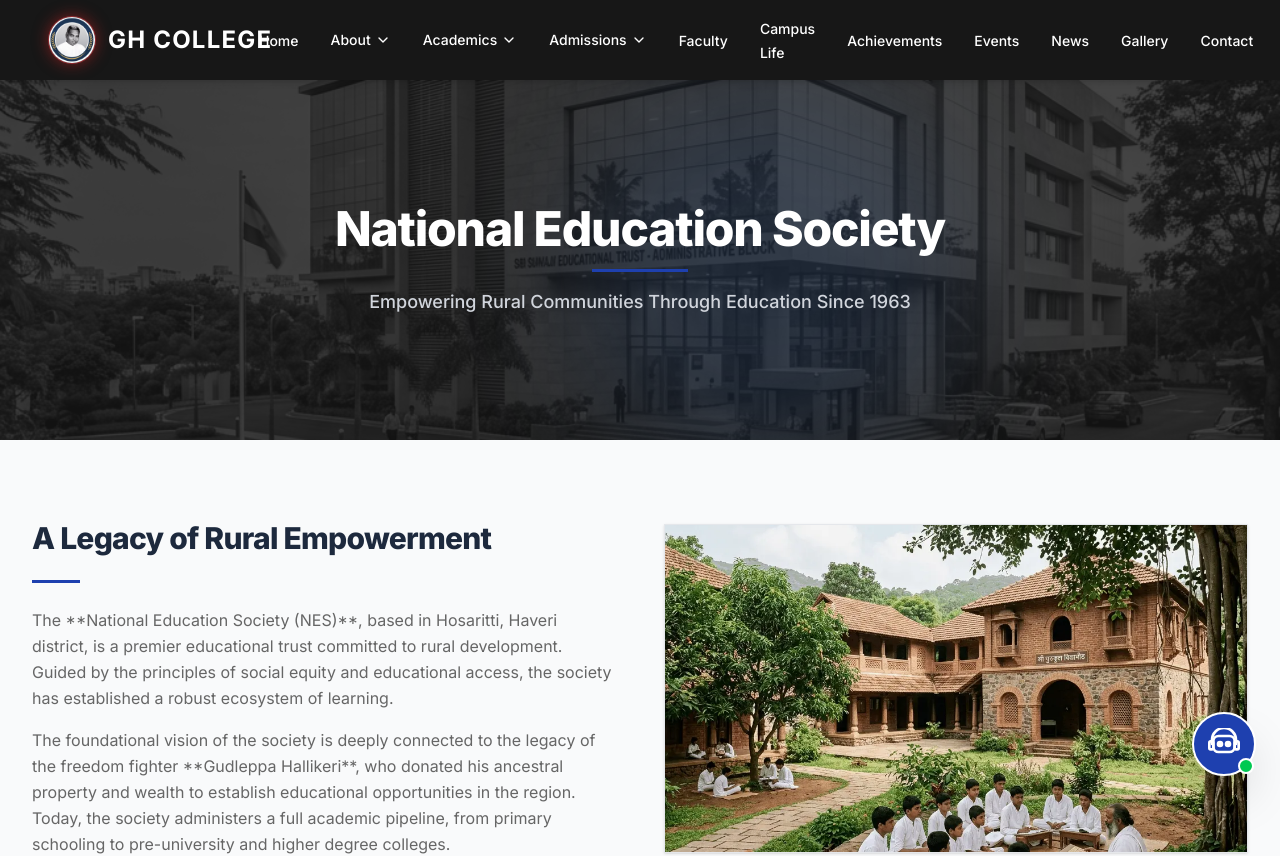
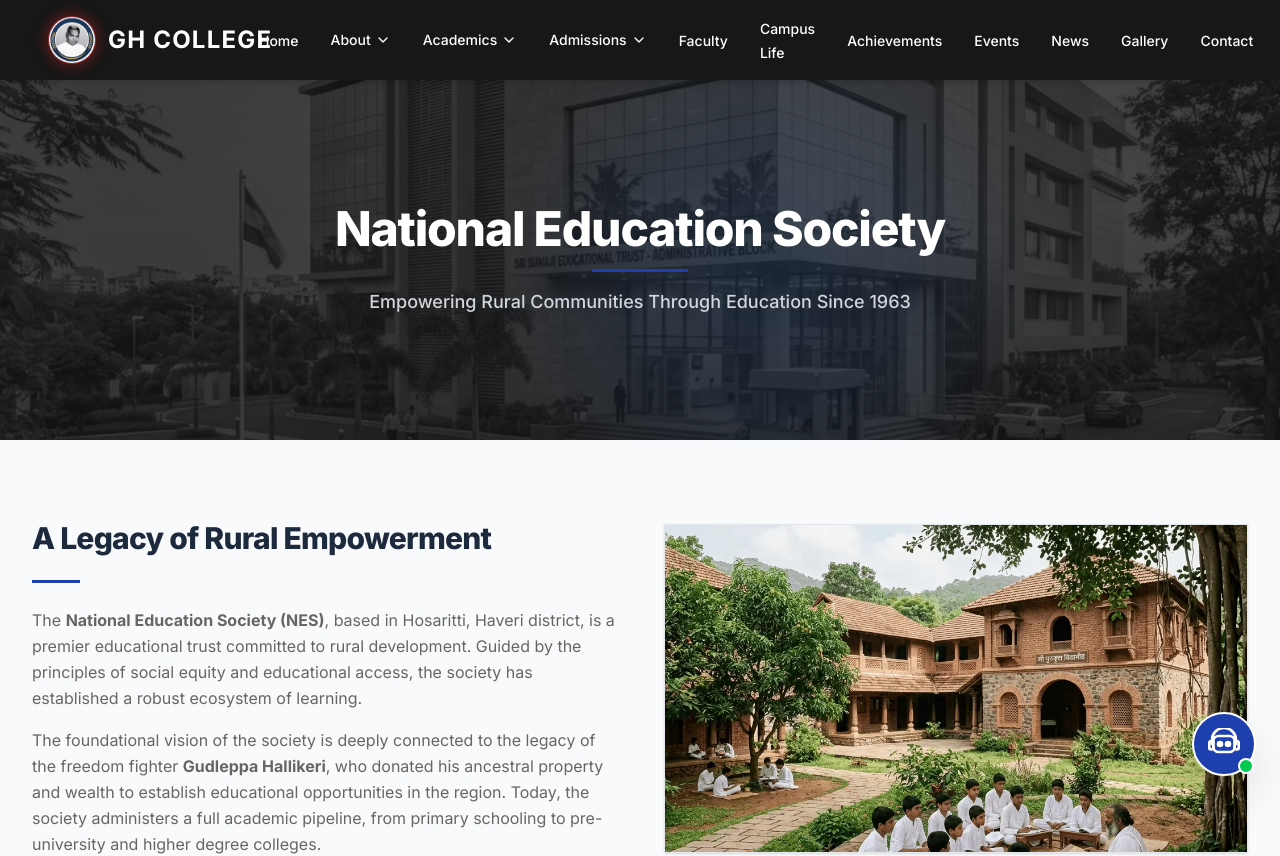
Before and after one commit to ken740184-dev/gvh-college, a Next.js app: page /about/national-education-society in a window 1280 px wide. Shown: the top 856 px of the page. Built offline with nearby package versions, Linux system fonts and the light colour scheme; a web font is replaced by a local one.

Commit message:
fix: change literal markdown bold asterisks to html strong tags

```diff
--- a/src/app/about/national-education-society/page.tsx
+++ b/src/app/about/national-education-society/page.tsx
@@ -81,10 +81,10 @@
             <div className="w-12 h-[3px] bg-accent"></div>
             <div className="space-y-4 text-secondary-text text-sm md:text-base leading-relaxed">
               <p>
-                The **National Education Society (NES)**, based in Hosaritti, Haveri district, is a premier educational trust committed to rural development. Guided by the principles of social equity and educational access, the society has established a robust ecosystem of learning.
+                The <strong>National Education Society (NES)</strong>, based in Hosaritti, Haveri district, is a premier educational trust committed to rural development. Guided by the principles of social equity and educational access, the society has established a robust ecosystem of learning.
               </p>
               <p>
-                The foundational vision of the society is deeply connected to the legacy of the freedom fighter **Gudleppa Hallikeri**, who donated his ancestral property and wealth to establish educational opportunities in the region. Today, the society administers a full academic pipeline, from primary schooling to pre-university and higher degree colleges.
+                The foundational vision of the society is deeply connected to the legacy of the freedom fighter <strong>Gudleppa Hallikeri</strong>, who donated his ancestral property and wealth to establish educational opportunities in the region. Today, the society administers a full academic pipeline, from primary schooling to pre-university and higher degree colleges.
               </p>
             </div>
           </div>
```
